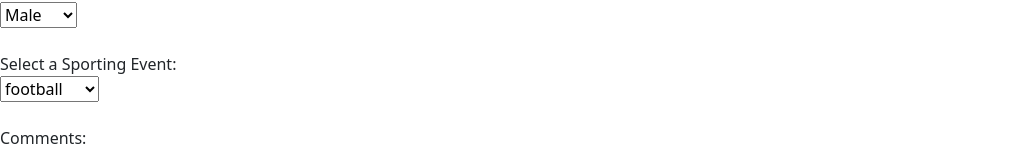
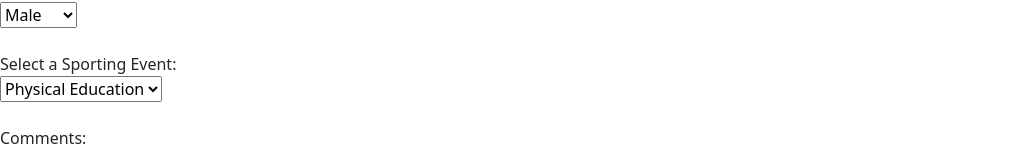
Before and after one commit to steph24sldn/week11homework, a plain HTML site: page pages/thankyou.html in a window 1280 px wide. Shown: the part 310-458 px from the top of the page, without its empty margins (0-1009 px from the left). Drawn offline with nearby package versions, Linux system fonts and the light colour scheme.

Commit message:
Had to change something on the thank you page
Had to change something on the thank you page about the courses...

```diff
--- a/pages/thankyou.html
+++ b/pages/thankyou.html
@@ -28,10 +28,9 @@
 
         <label for="event">Select a Sporting Event:</label><br>
         <select id="event" name="event" required>
-            <option value="soccer">football</option>
-            <option value="basketball">rugby</option>
-            <option value="tennis">basketball</option>
-            <option value="running">running</option>
+            <option value="soccer">Physical Education</option>
+            <option value="basketball">Computing</option>
+            <option value="tennis">Economics</option>
         </select><br><br>
 
         <label for="comments">Comments:</label><br>
```
